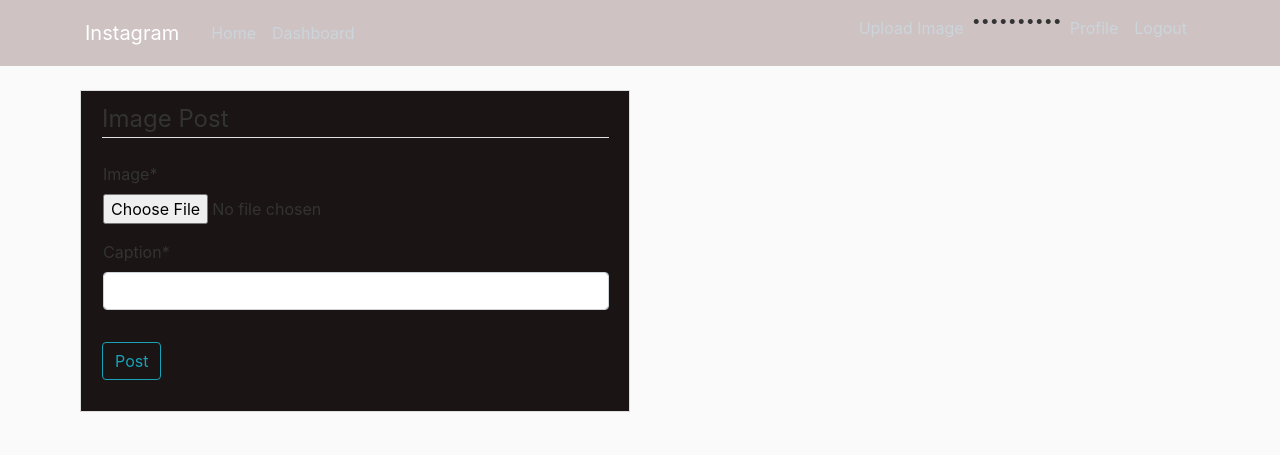
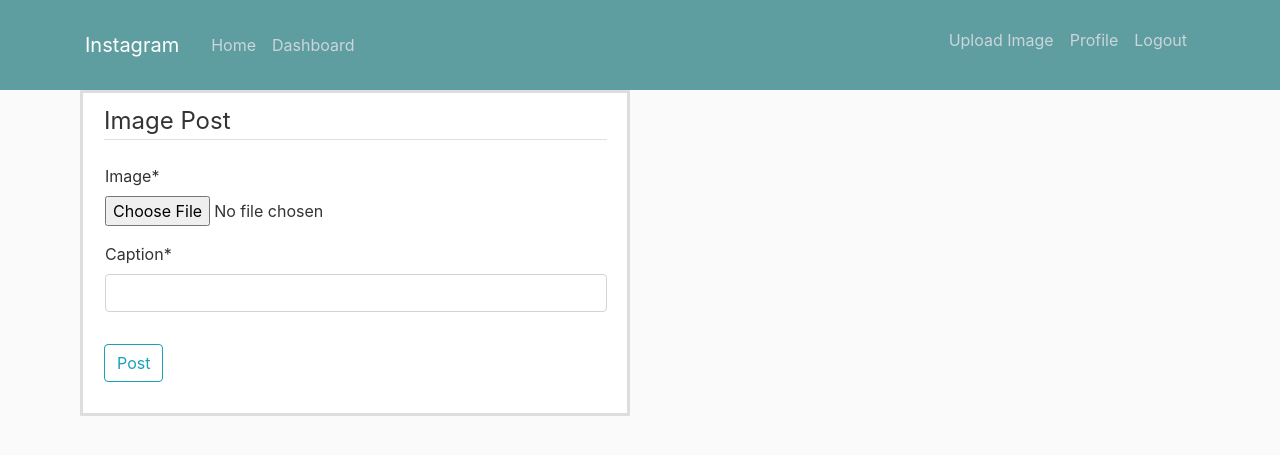
Before and after one commit to jinka/Inst-Photo-App, a Django app: page /post/new/ in a window 1280 px wide. Shown: the top 455 px of the page. Run offline with Django 3.2, Linux system fonts and the light colour scheme; a user stored in the database is signed in; some libraries are stand-ins or nearby versions.

Commit message:
Change color base.html navbar

```diff
--- a/insta/static/insta/main.css
+++ b/insta/static/insta/main.css
@@ -13,7 +13,8 @@ body {
   }
 
   .bg-steel {
-    background-color: rgb(206, 194, 194);
+    background-color:white;
+    font: red;
   }
   .nav{
     min-height: 80px;
@@ -37,9 +38,9 @@ body {
     height: 450px;
   }
   .content-section {
-    background: #1a1414;
+    background: white;
     padding: 10px 20px 15px 20px;
-    border: 1px solid #dddddd;
+    border: 3px solid #dddddd;
     border-radius: 1px;
     margin-bottom: 15px;
 
--- a/insta/templates/insta/base.html
+++ b/insta/templates/insta/base.html
@@ -23,7 +23,7 @@
 
 <body>
     <header class="site-header">
-        <nav class="navbar navbar-expand-md navbar-dark bg-steel fixed-top">
+        <nav class="navbar navbar-expand-md navbar-dark bg-steel fixed-top" style="height:90px; background-color: cadetblue; color: #000;" >
             <div class="container">
                 <a class="navbar-brand mr-4" href="{% url 'insta-home' %}">Instagram</a>
                 <button class="navbar-toggler" type="button" data-toggle="collapse" data-target="#navbarToggle"
@@ -40,7 +40,7 @@
                     <div class="navbar-nav" style="height:50px" >
                         {% if user.is_authenticated %}
                         <a class="nav-item nav-link" href="{% url 'insta-create' %}">Upload Image</a>
-                        ••••••••••                        <a class="nav-item nav-link" href="{% url 'profile' %}">Profile</a>
+                        <a class="nav-item nav-link" href="{% url 'profile' %}">Profile</a>
                         <a class="nav-item nav-link" href="{% url 'logout' %}">Logout</a>
                         {% else %}
                         <a class="nav-item nav-link" href="{% url 'login' %}">Login</a>
--- a/users/models.py
+++ b/users/models.py
@@ -16,6 +16,11 @@ class Profile(models.Model):
     def save(self,**kwargs):
         super().save()
 
+    @classmethod
+
+    def search_by_username(cls,search_term):
+        insta = cls.objects.filter(user__username__icontains=search_term)
+        return insta
         img = Image.open(self.image.path)
 
         if img.height > 300 or img.width > 300:
```
Also changed, not shown: media/shut_zuwBkrT.jpg (added).
